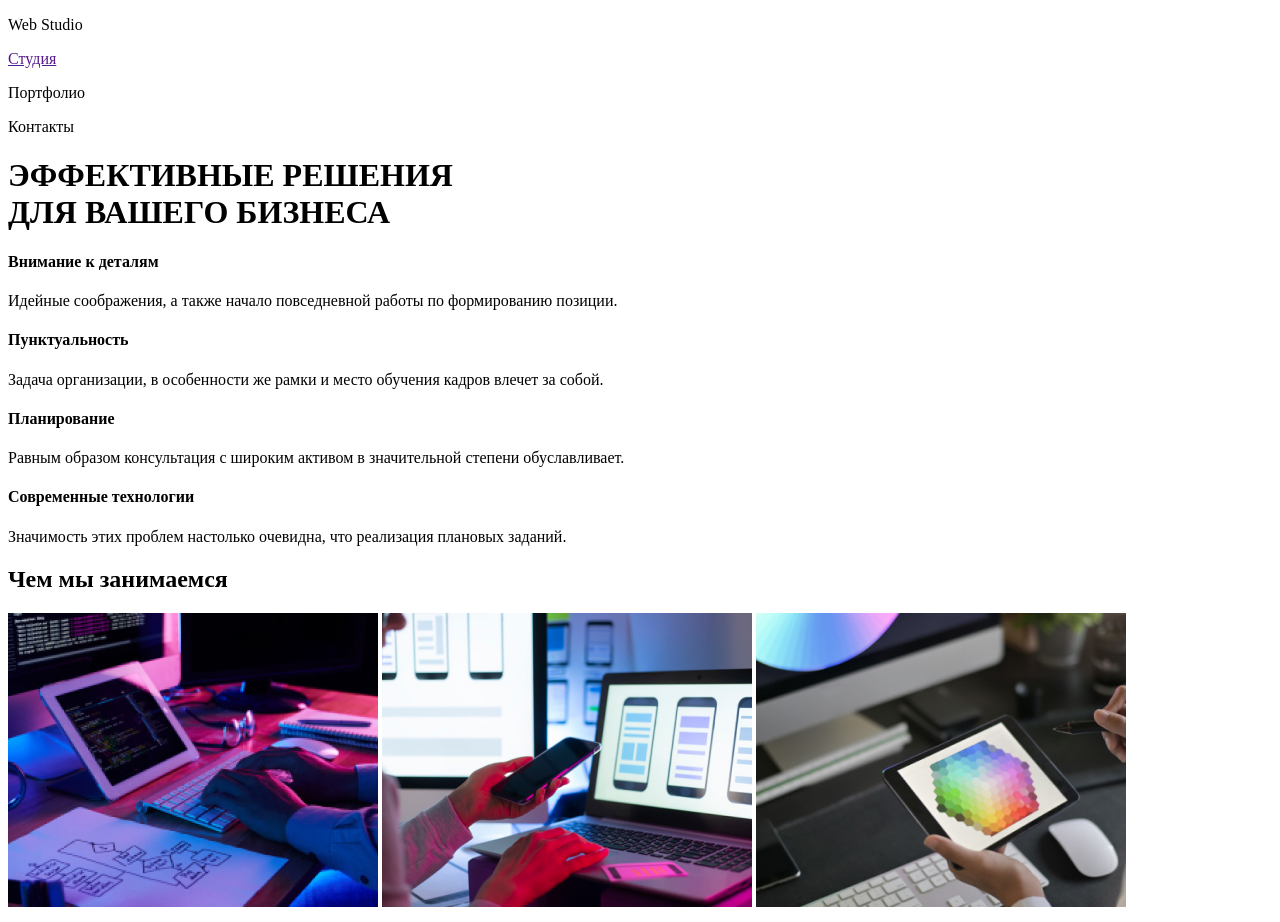
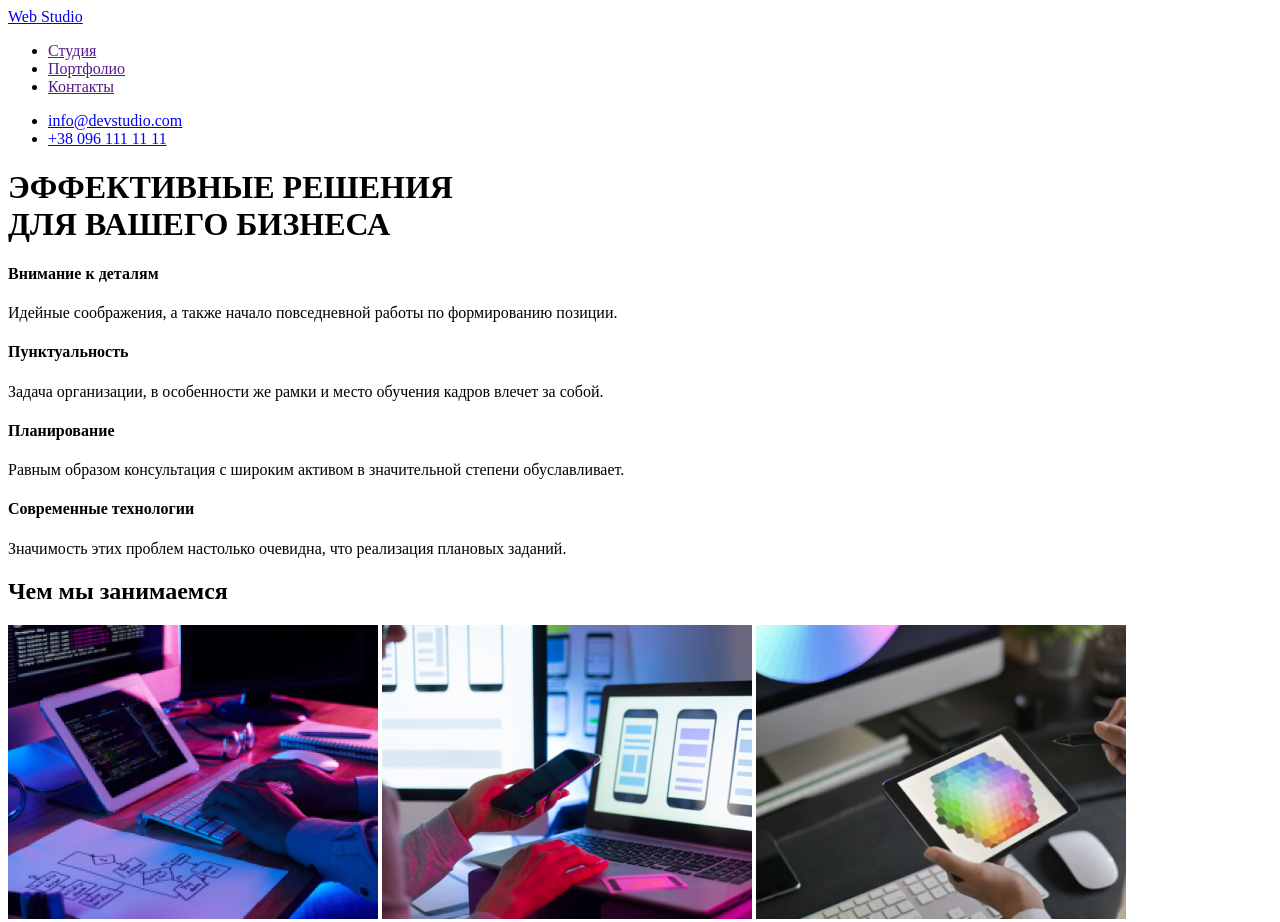
Before and after one commit to woyager69/goit-markup-hw-01, a plain HTML site: page index.html in a window 1280 px wide. Shown: the top 922 px of the page. Drawn offline with Linux system fonts and the light colour scheme.

Commit message:
коррекция шапки

```diff
--- a/index.html
+++ b/index.html
@@ -9,11 +9,16 @@
 <body>
     <!-- header-section -->
     <header>
-        <p>Web Studio</p>
-        <a href="">Студия</a>
-        <p>Портфолио</p>
-        <p>Контакты</p>
-
+        <a href="/">Web Studio</a>
+        <ul>
+            <li><a href="">Студия</a></li>
+            <li><a href="">Портфолио</a></li>
+            <li><a href="">Контакты</a></li>
+        </ul>
+        <ul>
+            <li><a href="mailto:info@devstudio.com">info@devstudio.com</a>
+            <li><a href="tel:+380961111111">+38 096 111 11 11</a>
+        </ul>
     </header>
     <main>
         <!-- button-section -->
```
